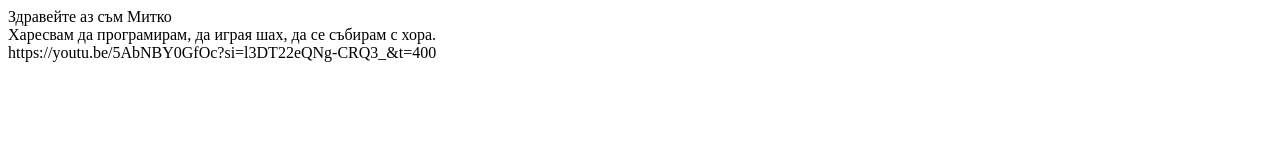
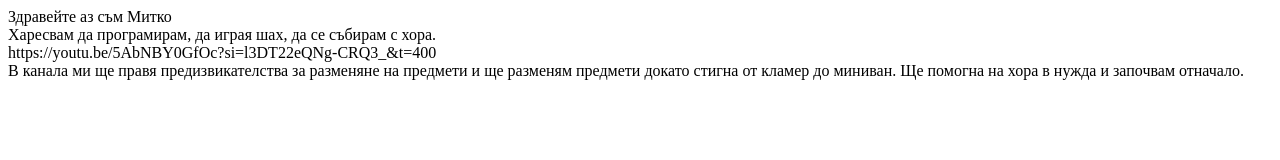
Before and after one commit to MitkoNed21/stu2001321052, a plain HTML site: page index.html in a window 1280 px wide. Drawn offline with Linux system fonts and the light colour scheme.

Commit message:
UPDATE: index.html, add my channel info

```diff
--- a/index.html
+++ b/index.html
@@ -16,5 +16,8 @@
     <!-- - линк към материал на любим content creator които ви е вдъхновил -->
     <div>https://youtu.be/5AbNBY0GfOc?si=l3DT22eQNg-CRQ3_&t=400</div>
 
+    <!-- - информация за вашият канал какво ще правите, как ще го правите и какво да очакват феновете -->
+    <div>В канала ми ще правя предизвикателства за разменяне на предмети и ще разменям предмети докато стигна от кламер до миниван. Ще помогна на хора в нужда и започвам отначало.</div>
+
 </body>
 </html>
```
